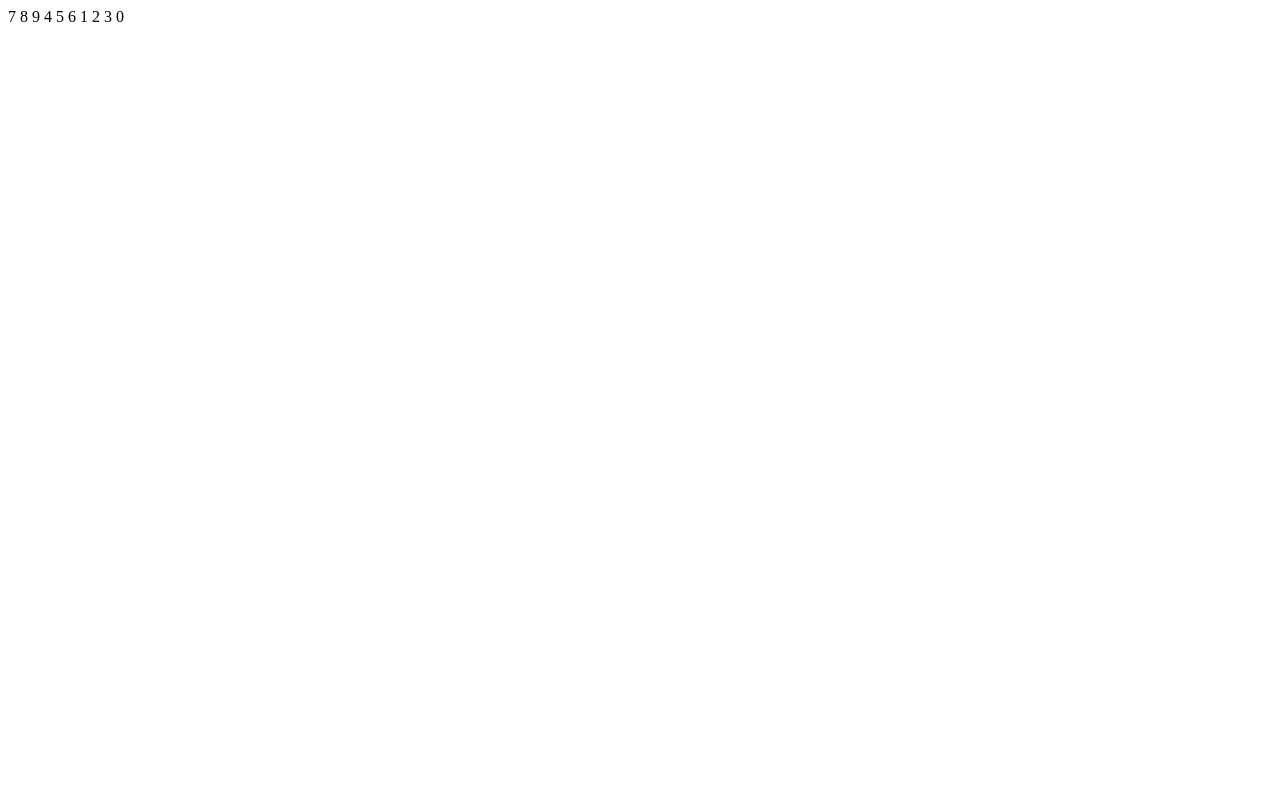
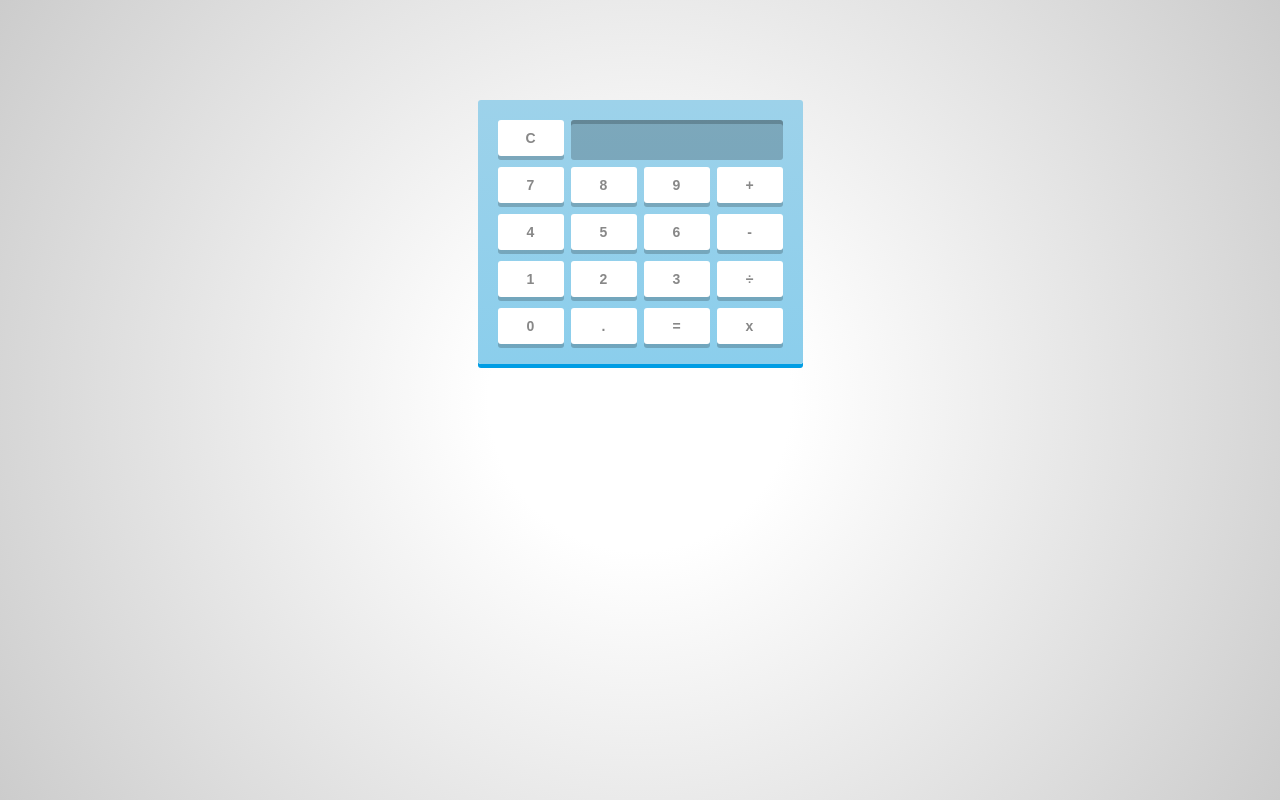
Before and after one commit to ReVaNNNNN/Calculator, a plain HTML site: page index.html in a window 1280 px wide. Drawn offline with Linux system fonts and the light colour scheme.

Commit message:
Almost ready structure HTML and CSS for calculator

```diff
--- a/index.html
+++ b/index.html
@@ -11,18 +11,32 @@
 	<body>
 
 		<div id="calculator">
+			<!-- Screen and clear key -->
+			<div class="top">
+				<span class="clear"> C </span>
+				<div class="screen"></div>
+			</div>
 			<div class="keys">
+				<!-- operators and other keys -->
 				<span> 7 </span>
 				<span> 8 </span>
 				<span> 9 </span>
+				<span class="operator"> + </span>
 				<span> 4 </span>
 				<span> 5 </span>
 				<span> 6 </span>
+				<span class="operator"> - </span>
 				<span> 1 </span>
 				<span> 2 </span>
 				<span> 3 </span>
+				<span class="operator"> ÷ </span>
 				<span> 0 </span>
+				<span> . </span>
+				<span class="eval"> = </span>
+				<span class="operator"> x </span>
 			</div>
 		</div>
 	</body>
+
+	<script src="http://thecodeplayer.com/uploads/js/prefixfree-1.0.7.js" type="text/javascript" type="text/javascript"></script>
 </html>
--- a/style.css
+++ b/style.css
@@ -0,0 +1,79 @@
+/* Basic reset styles */
+
+* {
+
+	margin: 0;
+	padding: 0;
+	/* Właściwości typu border, padding nie powiększają elementów */
+	box-sizing: border-box;
+
+	/* Stylizacja tekstu */
+	font: bold 14px Arial, sans-serif;
+}
+
+/* Dodanie ładnego efektu tła */
+html
+{
+	height: 100%;
+	background: radial-gradient(circle, #FFF 20%, #CCC);
+	background-size: cover;
+}
+
+#calculator
+{
+	width: 325px;
+	height: auto;
+
+	margin: 100px auto;
+	padding: 20px 20px 9px;
+	/* Tło które jest mieszaniną dwóch kolorów */
+	background: linear-gradient(#9DD2EA, #8BCEEC);
+	/* Zaokrąglenie rogów */
+	border-radius: 3px;
+	/* Wykorzystanie box-shadow do stworzenai efektów 3D */
+	box-shadow: 0px 4px #009DE4;
+}
+
+.top span.clear
+{
+	float: left;
+}
+
+.top .screen
+{
+	height: 40px;
+	width: 212px;
+	float: right;
+	background: rgba(0, 0, 0, 0.2);
+	border-radius: 3px;
+	box-shadow: inset 0px 4px rgba(0, 0, 0, 0.2);
+}
+
+.keys, .top
+{
+	/* Schowanie zawartości elementu gdy nie mieści się ona w tym elemencie */
+	overflow: hidden;
+}
+
+.keys span, .top span.clear
+{
+	float: left;
+	/*  Ustawianie klawiszy obok siebie */
+	width: 66px;
+	height: 36px;
+	background: white;
+	border-radius: 3px;
+	box-shadow: 0px 4px rgba(0, 0, 0, 0.2);
+	margin: 0 7px 11px 0;
+	/* wyśrodkowanie cyfer w klawiszach */
+	line-height: 36px;
+	/* kolor czcionki klawiszy */
+	color: #888;
+	text-align: center;
+}
+
+/* Usuniecie prawych marginesów z klawiszy operacyjnych */
+span.operator
+{
+	margin-right: 0;
+}
```
